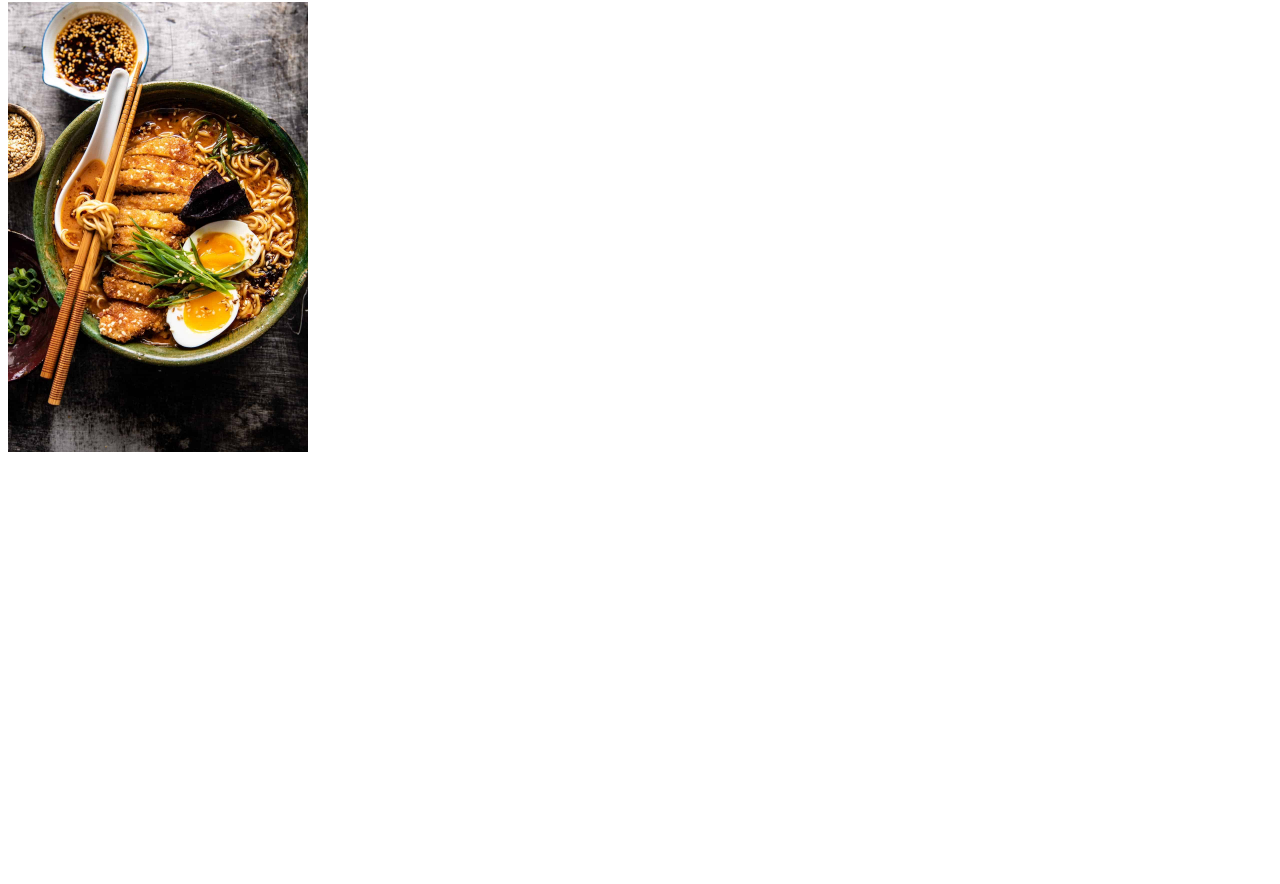
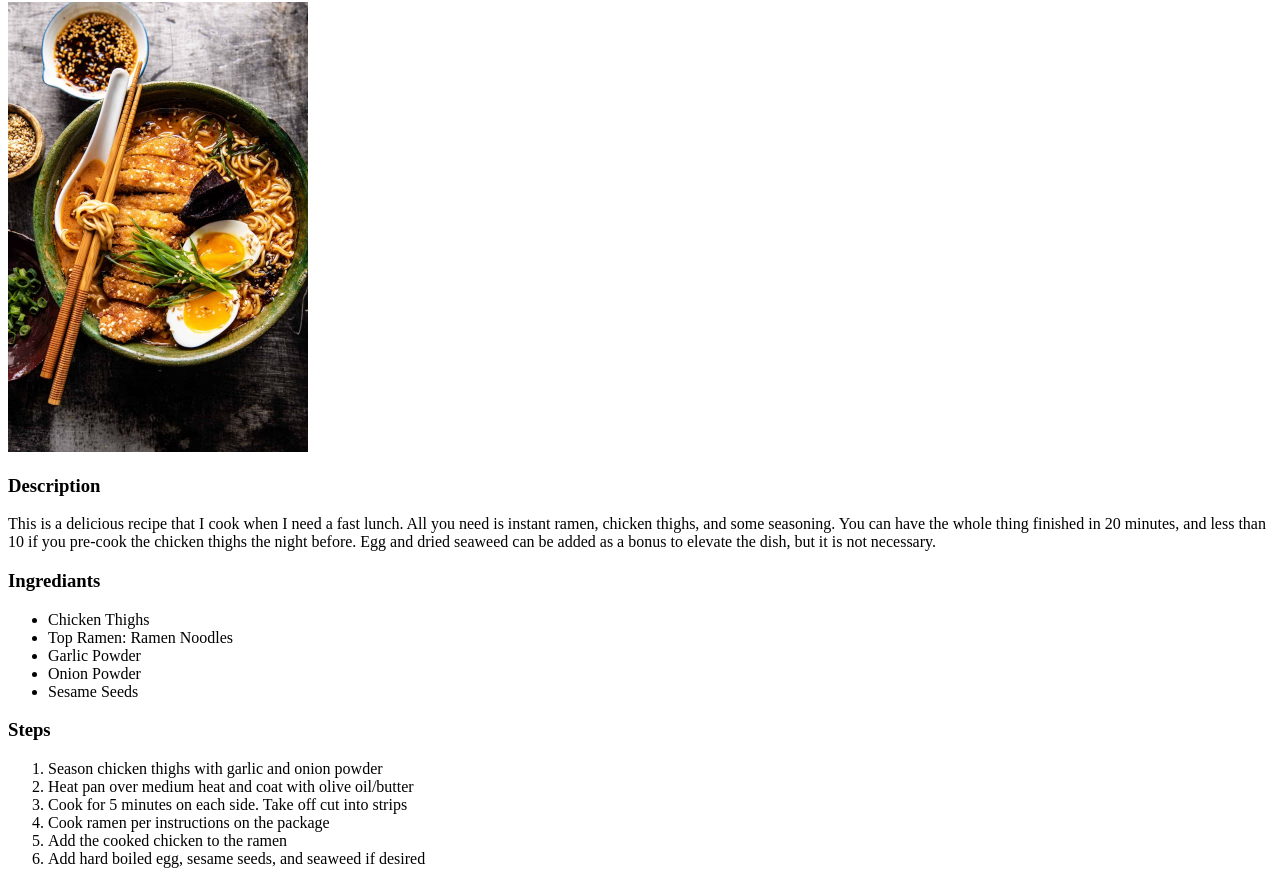
Before and after one commit to TripleB93/odin-recipes, a plain HTML site: page recipes/ramen-chicken.html in a window 1280 px wide. Shown: the part 78-962 px from the top of the page. Before the commit the page ends 800 px from the top, so only its background shows below. Drawn offline with Linux system fonts and the light colour scheme.

Commit message:
Added Content To ramen-chicken.html page
Added the list of ingredients and steps to make.

```diff
--- a/recipes/ramen-chicken.html
+++ b/recipes/ramen-chicken.html
@@ -13,6 +13,40 @@
         <img src="../images/ramen-chicken.jpg" alt="Ramen Noodles with Chicken" width="300">
     </p>
 
+    <h3>Description</h3>
+
+    <p>
+        This is a delicious recipe that I cook when I need a fast lunch.
+        All you need is instant ramen, chicken thighs, and some seasoning.
+        You can have the whole thing finished in 20 minutes, and less than 10
+        if you pre-cook the chicken thighs the night before. Egg and dried
+        seaweed can be added as a bonus to elevate the dish, but it is not
+        necessary.
+    </p>
+
+    <h3>Ingrediants</h3>
+
+    <ul>
+        <li>Chicken Thighs</li>
+        <li>Top Ramen: Ramen Noodles</li>
+        <li>Garlic Powder</li>
+        <li>Onion Powder</li>
+        <li>Sesame Seeds</li>
+    </ul>
+
+    <h3>Steps</h3>
+
+    <ol>
+        <li>Season chicken thighs with garlic and onion powder</li>
+        <li>Heat pan over medium heat and coat with olive oil/butter</li>
+        <li>Cook for 5 minutes on each side. Take off cut into strips</li>
+        <li>Cook ramen per instructions on the package</li>
+        <li>Add the cooked chicken to the ramen</li>
+        <li>Add hard boiled egg, sesame seeds, and seaweed if desired</li>
+    </ol>
+
+
+
 
 </body>
 </html>
```
